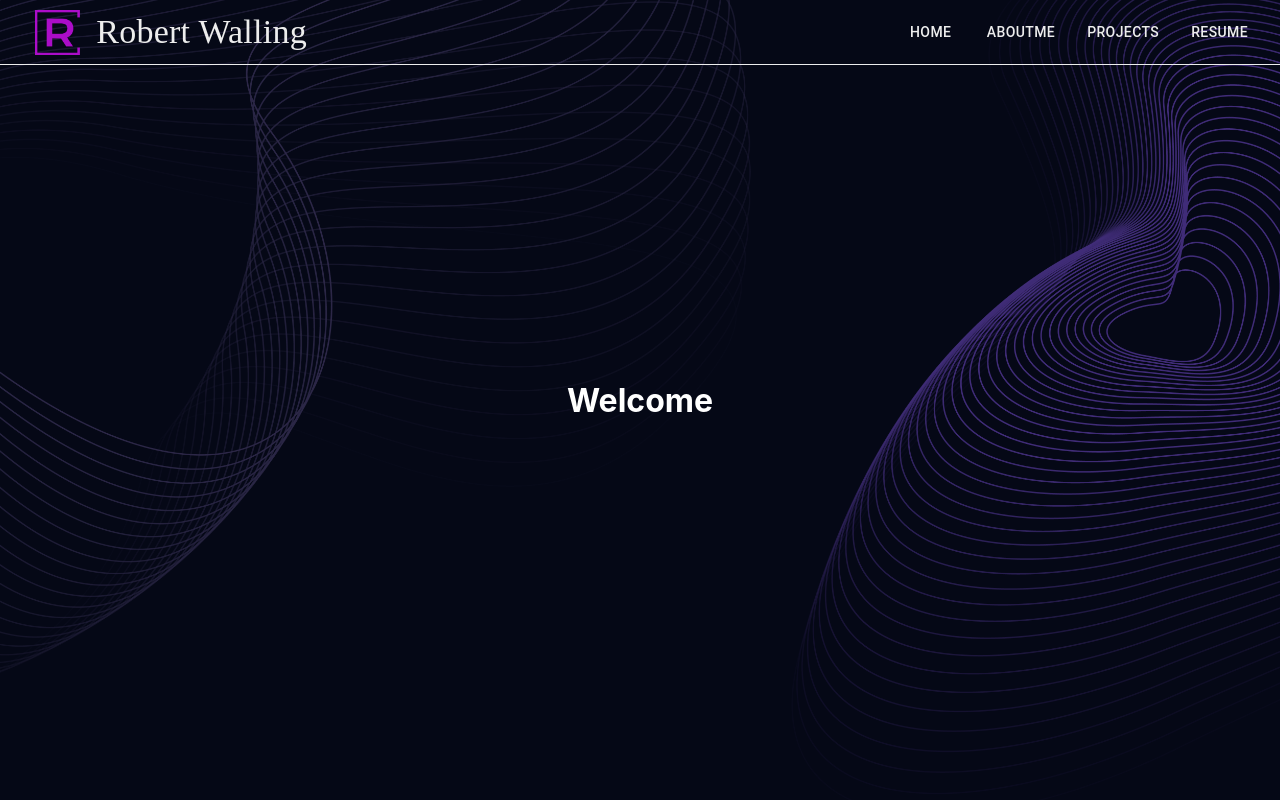
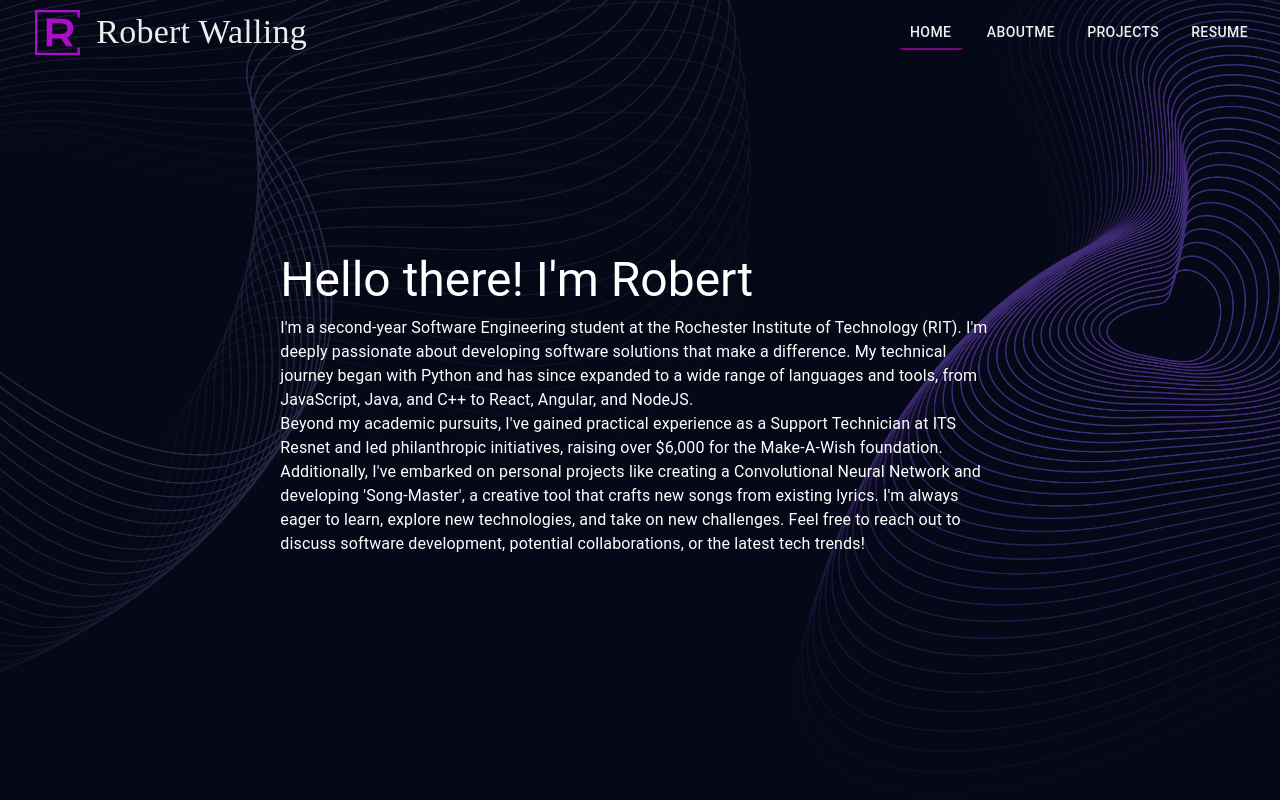
Before and after one commit to RWalling21/RW-Portfolio, a React (Create React App) app in the folder portfolio/: page / in a window 1280 px wide. Built offline with nearby package versions, Linux system fonts and the light colour scheme; the HTML template or start-up script is replaced by a standard one.

Commit message:
Updated navbar buttons, added AboutMe

```diff
--- /dev/null
+++ b/portfolio/src/aboutMe/AboutMe.tsx
@@ -0,0 +1,34 @@
+import { Typography as MuiTypography, Box } from '@mui/material';
+import { styled } from '@mui/system';
+import React from 'react';
+
+const Typography = styled(MuiTypography)({
+  lineHeight: 1.5,
+  maxWidth: '80ch',
+});
+
+const AboutMe : React.FC = () => {
+    return (
+        <Box p={4}>
+            <Typography variant="h3">
+                Hello there! I'm Robert
+            </Typography>
+
+            <Typography variant="body1">
+                I'm a second-year Software Engineering student at the Rochester Institute of Technology (RIT).
+                I'm deeply passionate about developing software solutions that make a difference. My technical journey began with Python and has
+                since expanded to a wide range of languages and tools, from JavaScript, Java, and C++ to React, Angular, and NodeJS.
+            </Typography>
+
+            <Typography variant="body1">
+                Beyond my academic pursuits, I've gained practical experience as a Support Technician at ITS Resnet and led philanthropic initiatives,
+                raising over $6,000 for the Make-A-Wish foundation. Additionally, I've embarked on personal projects like creating a Convolutional
+                Neural Network and developing 'Song-Master', a creative tool that crafts new songs from existing lyrics. I'm always eager to learn,
+                explore new technologies, and take on new challenges. Feel free to reach out to discuss software development, potential collaborations,
+                or the latest tech trends!
+            </Typography>
+        </Box>
+    )
+}
+
+export default AboutMe;
--- a/portfolio/src/header/NavBarStyles.ts
+++ b/portfolio/src/header/NavBarStyles.ts
@@ -1,5 +1,4 @@
 import { styled } from '@mui/system';
-import { motion } from 'framer-motion';
 import Typography from '@mui/material/Typography';
 import AppBar from '@mui/material/AppBar';
 import Button from '@mui/material/Button';
@@ -13,17 +12,32 @@ export const StyledTypography = styled(Typography)({
 
 export const StyledAppBar = styled(AppBar)({
   backgroundColor: 'transparent',
-  borderBottom: '1px solid #EDEDED',
 });
 
-export const StyledButton = styled(motion(Button))({
+export const StyledButton = styled((Button))(() => ({
   color: '#EDEDED',
   marginLeft: '1rem',
-  '&:hover': {
-    color: '#EDEDED',
-    fontWeight: 'bold',
+  position: 'relative',
+  overflow: 'hidden',
+  transition: 'all 0.5s',
+  '&::after': {
+    content: '""',
+    position: 'absolute',
+    bottom: 0,
+    right: '100%',
+    height: '2px',
+    width: '100%',
+    backgroundColor: '#EDEDED',
+    transition: 'all 0.5s',
   },
-});
+  '&:hover::after': {
+    right: 0,
+  },
+  '&.selected::after': {
+    right: 0,
+    backgroundColor: 'purple',
+  },
+}));
 
 export const LogoImage = styled("img")({
   height: '45px',
--- a/portfolio/src/header/navbar.tsx
+++ b/portfolio/src/header/navbar.tsx
@@ -1,4 +1,4 @@
-import React, { ReactElement } from 'react';
+import React, { ReactElement, useState } from 'react';
 import Toolbar from '@mui/material/Toolbar';
 import Slide from '@mui/material/Slide';
 import useScrollTrigger from '@mui/material/useScrollTrigger';
@@ -23,7 +23,13 @@ function HideOnScroll({ children }: HideOnScrollProps) {
 
 const NavBarButtons = ['Home', 'AboutMe', 'Projects', 'Resume'];
 
-const NavBar : React.FC = () => {
+const NavBar: React.FC = () => {
+  const [selectedButton, setSelectedButton] = useState(0);
+
+  const handleButtonClick = (index: number) => {
+    setSelectedButton(index);
+  };
+
   return (
     <HideOnScroll>
       <StyledAppBar position="fixed" elevation={0}>
@@ -32,16 +38,17 @@ const NavBar : React.FC = () => {
           <StyledTypography variant="h4">
             Robert Walling
           </StyledTypography>
-                {NavBarButtons.map(buttonName =>
+          {NavBarButtons.map((buttonName, index) => (
             <StyledButton
+              key={index}
               variant="text"
-                    whileHover={{ scale: 1.1 }}
-                    whileTap={{ scale: 0.9 }}
               disableRipple
+              onClick={() => handleButtonClick(index)}
+              className={selectedButton === index ? 'selected' : ''}
             >
               {buttonName}
             </StyledButton>
-                )}
+          ))}
         </Toolbar>
       </StyledAppBar>
     </HideOnScroll>
--- a/portfolio/src/hero/Hero.tsx
+++ b/portfolio/src/hero/Hero.tsx
@@ -1,5 +1,6 @@
 import React from 'react';
 import backgroundImage from './herobg.png';
+import AboutMe from '../aboutMe/AboutMe';
 
 const Hero : React.FC = () => {
     const heroStyle = {
@@ -15,7 +16,7 @@ const Hero : React.FC = () => {
 
     return (
         <div style={heroStyle}>
-            <h1> Welcome </h1>
+            <AboutMe />
         </div>
     )
 }
```
Lines whose indentation alone changed are shown as unchanged.
